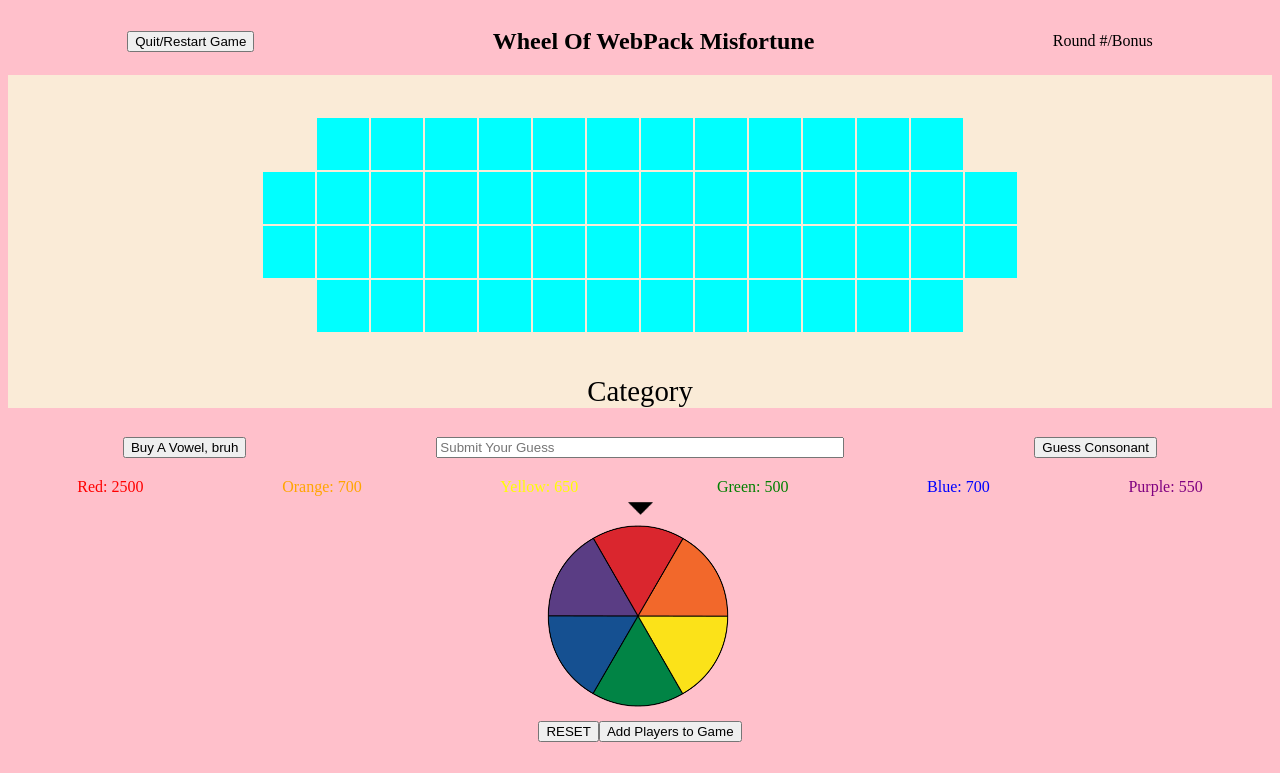
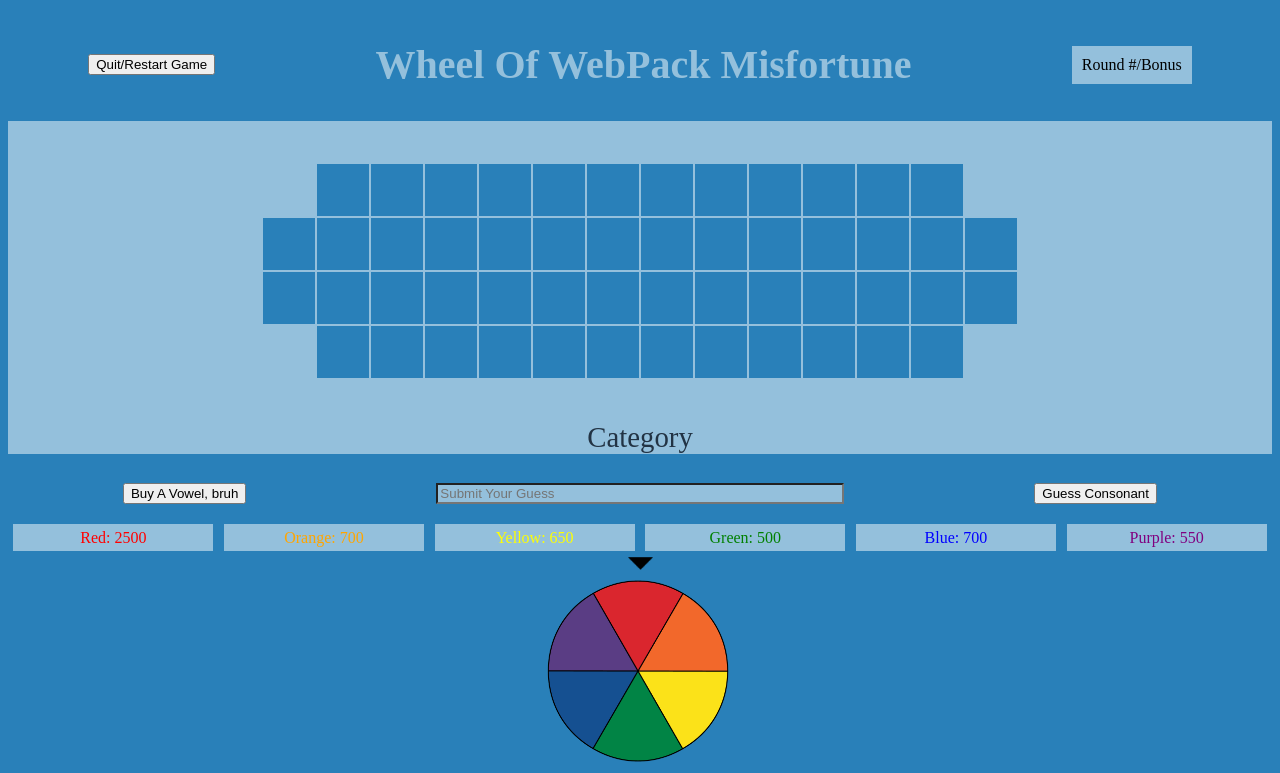
Before and after one commit to IsaacSunoo/WheelOfFortune, a website built with webpack: page index.html in a window 1280 px wide. Shown: the top 773 px of the page. Built offline with nearby package versions, Linux system fonts and the light colour scheme.

Commit message:
Changes color scheme

```diff
--- a/index.html
+++ b/index.html
@@ -86,12 +86,12 @@
         <button>Guess Consonant</button>
     </section>
     <section class='key-table'>
-          <div class="wheel-red">Red:</div>
-          <div class="wheel-orange">Orange:</div>
-          <div class="wheel-yellow">Yellow:</div>
-          <div class="wheel-green">Green:</div>
-          <div class="wheel-blue">Blue:</div>
-          <div class="wheel-purple">Purple: </div>
+          <div class="wheel-color wheel-red">Red:</div>
+          <div class="wheel-color wheel-orange">Orange:</div>
+          <div class="wheel-color wheel-yellow">Yellow:</div>
+          <div class="wheel-color wheel-green">Green:</div>
+          <div class="wheel-color wheel-blue">Blue:</div>
+          <div class="wheel-color wheel-purple">Purple: </div>
     </section>
 
     <section class="arrow-container">
--- a/package.json
+++ b/package.json
@@ -29,6 +29,7 @@
     "mocha": "^5.2.0",
     "mochapack": "^1.0.0",
     "style-loader": "^0.23.1",
+    "url-loader": "^1.1.2",
     "webpack": "^4.29.0",
     "webpack-cli": "^3.2.1",
     "webpack-dev-server": "^3.1.14"
--- a/src/css/base.css
+++ b/src/css/base.css
@@ -1,5 +1,5 @@
 body {
-  background-color: pink;
+  background-color: #2980b9;
 }
 
 .account-section {
@@ -14,35 +14,40 @@ body {
   margin-bottom: -35px;
 }
 
+.button-section {
+  display: flex;
+  justify-content: center;
+}
+
+.category-name {
+  color: #223344;
+}
+
 .down-arrow {
   height: 25px;
 }
 
-.letter-block{
-  background-color: aqua;
-  height: 50px;
-  width: 50px;
-
-}
 
 .game-board {
   display: flex;
   justify-content: center;
   align-items: center;
-  background-color: antiquewhite;
+  background-color: #94c0dc;
   height: 300px;
+
 }
 
 .category-section p {
   display: flex;
   justify-content: center;
-  background-color: antiquewhite;
+  background-color: #94c0dc;
   font-size: 1.8em;
   margin-top: 0;
 }
 
 .guess-input {
   width: 400px;
+  background-color: #94c0dc;
 }
 
 .guess-section {
@@ -60,6 +65,18 @@ body {
 .key-table {
   display: flex;
   justify-content: space-around;
+
+}
+
+.letter-block{
+  background-color: #2980b9;
+  height: 50px;
+  width: 50px;
+}
+
+.main-title {
+  color: #94c0dc;
+  font-size: 40px;
 }
 
 .player-box {
@@ -68,7 +85,6 @@ body {
   margin: 20px 193px;
 
 }
-
 
 .player-score {
   background-color: aquamarine;
@@ -81,9 +97,9 @@ body {
   margin-top: 20px;
 }
 
-.button-section {
-  display: flex;
-  justify-content: center;
+.round-counter {
+  background-color: #94c0dc;
+  padding: 10px;
 }
 
 .wheel {
@@ -98,6 +114,15 @@ body {
     width: 200px;
     position: relative;
     transition: 5s;
+}
+
+.wheel-color {
+  display: flex;
+  justify-content: center;
+  align-items: center;
+  background-color: #94c0dc;
+  width: 200px;
+  height: 27px;
 }
 
 .wheel-section {
--- a/src/index.js
+++ b/src/index.js
@@ -2,7 +2,7 @@
 // Do not delete or rename this file
 
 // Tell webpack to use a CSS file
-import './css/base.css';
+
 
 // Tell webpack to use these js files
 
@@ -16,6 +16,9 @@ import Board from './js/Board.js';
 //  Tell webpack to use an image (link to it in index.html)
 import './images/down.png';
 import './images/Six-Color_Standard_Wheel.png';
+
+
+import './css/base.css';
 
 let game = new Game;
 window.onload = () => {
```
Also changed, not shown: 3 other files.
